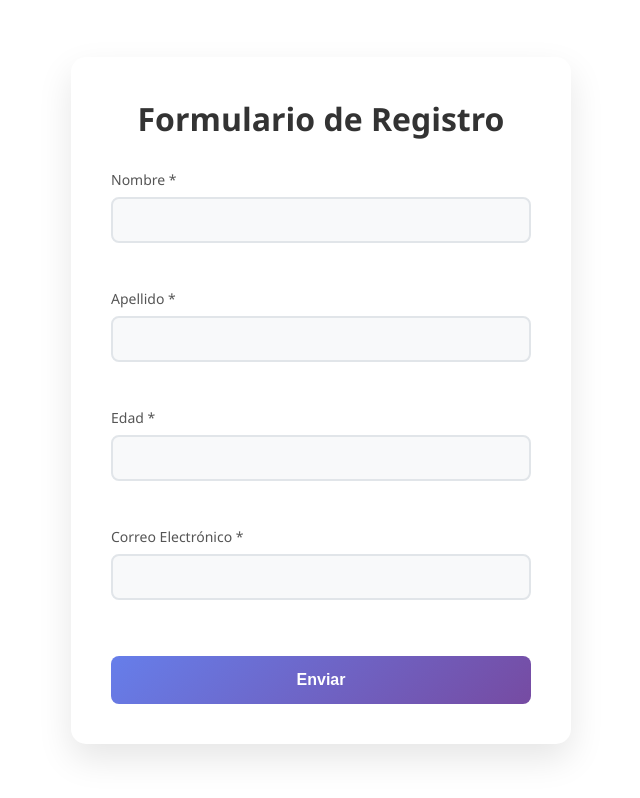
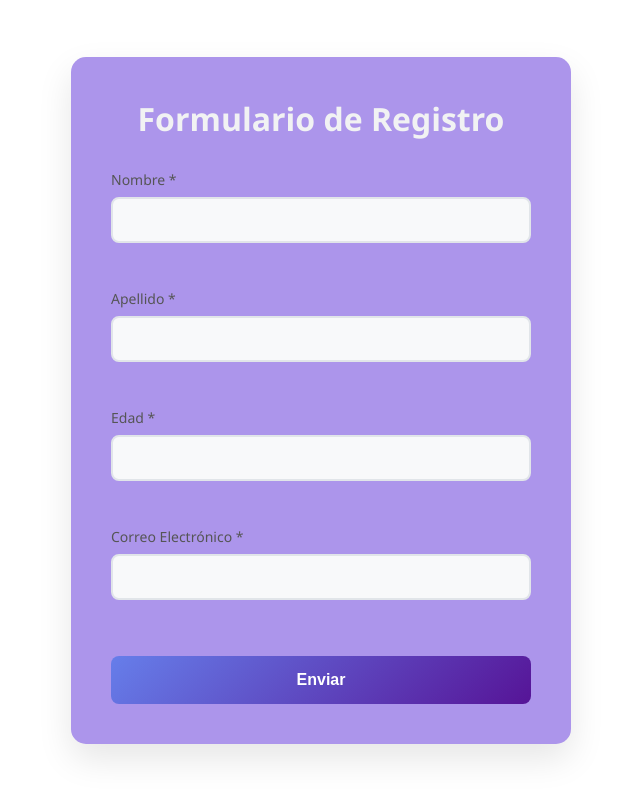
Before and after one commit to prograshaco/login, a plain HTML site: page index.html in a window 1280 px wide. Shown: the whole page, without its empty margins (319-959 px from the left). Drawn offline with Linux system fonts and the light colour scheme.

Commit message:
cambio de colores

```diff
--- a/styles.css
+++ b/styles.css
@@ -15,17 +15,17 @@ body {
 }
 
 .container {
-    background: white;
+    background: rgb(172, 149, 235);
     padding: 40px;
     border-radius: 15px;
-    box-shadow: 0 15px 35px rgba(0, 0, 0, 0.1);
+    box-shadow: 0 15px 35px rgba(8, 7, 7, 0.1);
     width: 100%;
     max-width: 500px;
 }
 
 h1 {
     text-align: center;
-    color: #333;
+    color: #f1f2f3;
     margin-bottom: 30px;
     font-size: 2rem;
     font-weight: 600;
@@ -86,7 +86,7 @@ input.valid {
 button {
     width: 100%;
     padding: 15px;
-    background: linear-gradient(135deg, #667eea 0%, #764ba2 100%);
+    background: linear-gradient(135deg, #667eea 0%, #561497 100%);
     color: white;
     border: none;
     border-radius: 8px;
```
